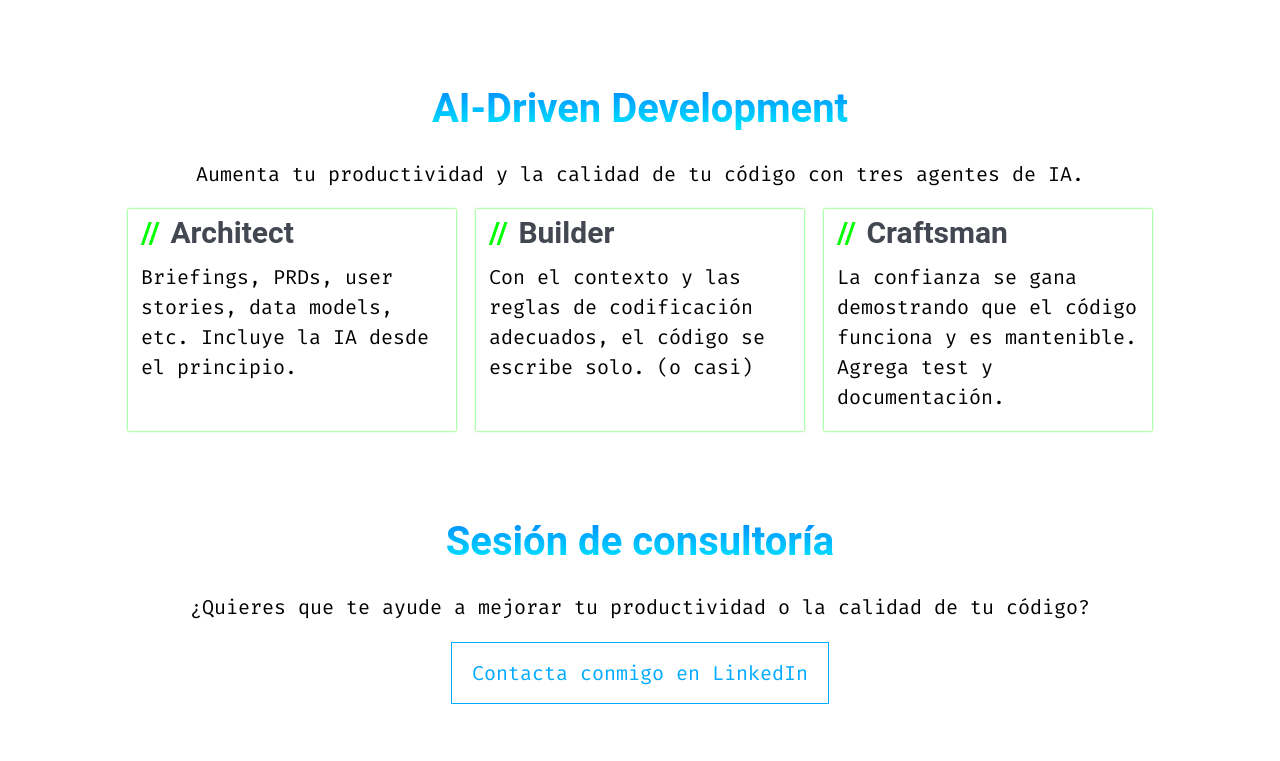
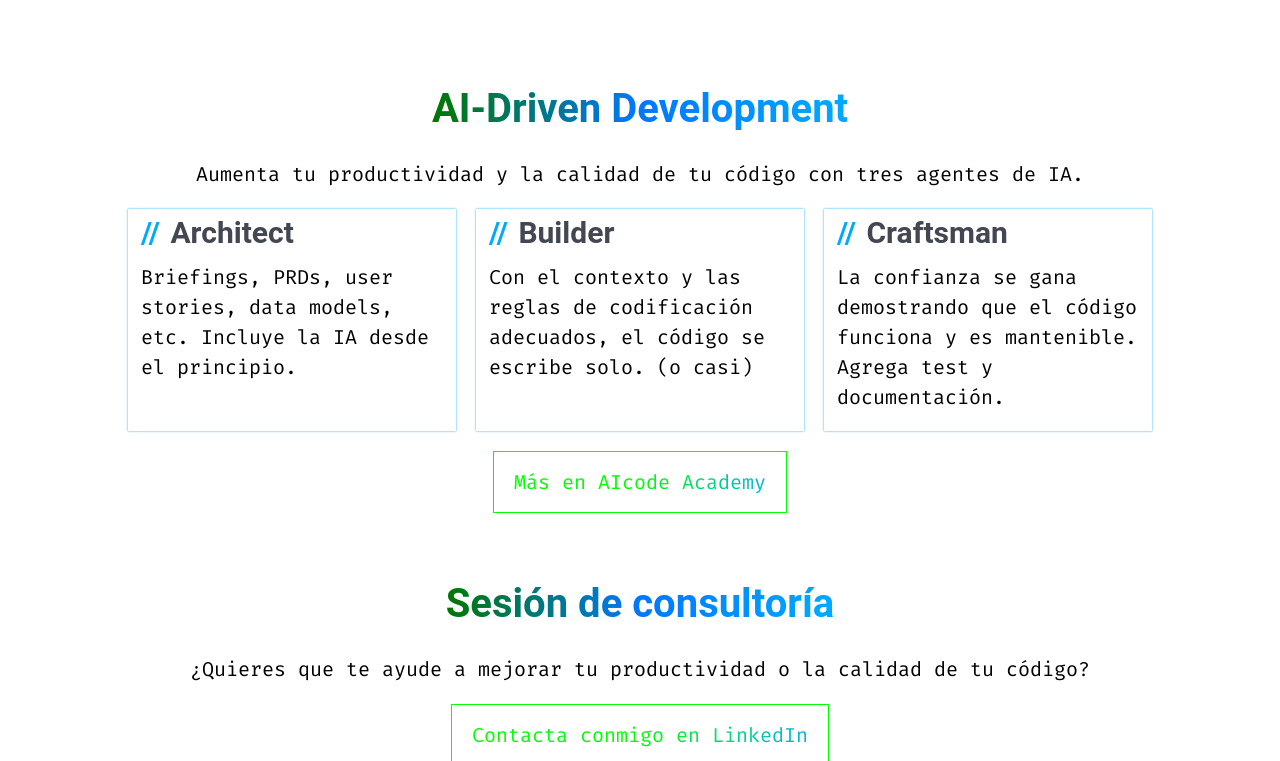
Before and after one commit to AlbertoBasalo/albertobasalo-dev, an Astro site: page /consultoria in a window 1280 px wide. Shown: the part 2039-2800 px from the top of the page. Built offline with nearby package versions, Linux system fonts and the light colour scheme; Astro itself is replaced by a stand-in of ours; a web font is replaced by a local one.

Commit message:
'Release'

```diff
--- a/src/components/BlinkCursor.astro
+++ b/src/components/BlinkCursor.astro
@@ -1,7 +1,7 @@
 <span>|</span>
 <style>
   span {
-    color: var(--pico-secondary);
+    color: var(--pico-primary);
     font-weight: bolder;
     animation: blink 2s step-end infinite;
   }
--- a/src/components/Hero.astro
+++ b/src/components/Hero.astro
@@ -17,7 +17,7 @@ const { title, subtitle, cta } = hero;
     <h1 class="color"><MatrixText text={title} /></h1>
   </header>
   <main class="center">
-    <span>{subtitle}<BlinkCursor /></span>
+    <span>{subtitle}</span>
   </main>
   {
     cta && (
@@ -33,7 +33,14 @@ const { title, subtitle, cta } = hero;
             {cta.text}
           </a>
         )}
-        {!cta.link && <h2 class="center primary">{cta.text}</h2>}
+        {!cta.link && (
+          <h2 class="center primary">
+            <span>
+              {cta.text}
+              <BlinkCursor />
+            </span>
+          </h2>
+        )}
       </footer>
     )
   }
--- a/src/components/Section.astro
+++ b/src/components/Section.astro
@@ -56,7 +56,7 @@ const id = section.title
         <a
           href={section.cta.link}
           role="button"
-          class="outline"
+          class="secondary"
           target="_blank"
         >
           {section.cta.text}
--- a/src/layouts/Footer.astro
+++ b/src/layouts/Footer.astro
@@ -26,7 +26,7 @@ const legalLinks = [
 <footer>
   <main class="grid">
     <section>
-      <h3 class="logo"><a href="/">Alberto Basalo</a></h3>
+      <h3 class="logo color"><a href="/">Alberto Basalo</a></h3>
       <h4><PrimaryComment />AI code quality.</h4>
       {
         localLinks.map((link) => (
--- a/src/layouts/Header.astro
+++ b/src/layouts/Header.astro
@@ -14,14 +14,23 @@ const navItems: NavItem[] = [
 <header>
   <nav>
     <ul>
-      <li><strong><a href="/" class="logo">Alberto Basalo</a></strong></li>
+      <li>
+        <strong><a href="/" class="logo color">Alberto Basalo</a></strong>
+      </li>
     </ul>
     <ul>
-      {navItems.map(item => (
+      {
+        navItems.map((item) => (
           <li>
-          <a href={item.href} {...item.external && { target: '_blank', rel: 'noopener' }}>{item.text}</a>
+            <a
+              href={item.href}
+              {...(item.external && { target: "_blank", rel: "noopener" })}
+            >
+              {item.text}
+            </a>
           </li>
-      ))}
+        ))
+      }
       <li>
         <span id="theme-toggle" aria-label="Toggle theme">
           <span class="light">🔳</span>
@@ -44,7 +53,7 @@ const navItems: NavItem[] = [
   const getTheme = () => htmlElement.getAttribute("data-theme");
   const setTheme = (theme) => htmlElement.setAttribute("data-theme", theme);
   const saveTheme = (theme) => localStorage.setItem("theme", theme);
-  document.getElementById('theme-toggle')?.addEventListener('click', () => {
+  document.getElementById("theme-toggle")?.addEventListener("click", () => {
     const newTheme = getTheme() === "dark" ? "light" : "dark";
     setTheme(newTheme);
     saveTheme(newTheme);
--- a/src/pages/consultoria.astro
+++ b/src/pages/consultoria.astro
@@ -127,6 +127,10 @@ const CONSULTORIA = {
           "La confianza se gana demostrando que el código funciona y es mantenible. Agrega test y documentación.",
       },
     ],
+    cta: {
+      text: "Más en AIcode Academy",
+      link: "https://aicode.academy/",
+    },
   },
   sesion: {
     title: "Sesión de consultoría",
--- a/src/pages/formacion.astro
+++ b/src/pages/formacion.astro
@@ -105,6 +105,10 @@ const FORMACION = {
           "Desarrolla y usa agentes y servicios MCP para tu proyecto.",
       },
     ],
+    cta: {
+      text: "Más en AIcode Academy",
+      link: "https://aicode.academy/",
+    },
   },
   clean: {
     title: "Buenas prácticas",
--- a/src/pages/index.astro
+++ b/src/pages/index.astro
@@ -11,4 +11,5 @@ import Hero from "../components/Hero.astro";
   <Section section={HOME.services} />
   <Section section={HOME.aidd} />
   <Section section={HOME.technologies} />
+  <Section section={HOME.us} />
 </Layout>
--- /dev/null
+++ b/src/styles/colors-green.css
@@ -0,0 +1,87 @@
+:root {
+  --ab-light-green: #00ff00;
+  --ab-green: #00aa00;
+  --ab-dark-green: #007700;
+  --ab-light-blue: #00ffff;
+  --ab-blue: #00aaff;
+  --ab-dark-blue: #0077ff;
+  --ab-white: #fff;
+  --ab-yellow: #fafa00;
+  --ab-red: #ff0000;
+  --ab-light-gray: #dddddd;
+  --ab-gray: #777777;
+  --ab-dark-gray: #333333;
+}
+
+/* dark theme */
+[data-theme="dark"] {
+  --pico-color: white;
+  --pico-background-color: black;
+  --pico-primary: var(--ab-green);
+  --pico-primary-hover: var(--ab-green);
+  --pico-primary-background: var(--ab-light-green);
+  --pico-primary-hover-background: var(--ab-green);
+  --pico-primary-inverse: black;
+  --pico-underline: var(--ab-light-green);
+  --pico-primary-underline: var(--ab-light-green);
+  --pico-secondary: var(--ab-light-blue);
+  --pico-secondary-hover: var(--ab-blue);
+  --pico-secondary-background: var(--ab-light-blue);
+  --pico-secondary-hover-background: var(--ab-blue);
+  --pico-box-shadow: 0 0 2px 0 var(--pico-primary);
+  --ab-theme-gray: var(--ab-dark-gray);
+  --ab-gradient-primary: linear-gradient(270deg, var(--ab-light-blue),
+      var(--ab-light-green));
+  --ab-gradient-secondary: linear-gradient(270deg, var(--ab-dark-blue),
+      var(--ab-light-blue));
+  color-scheme: dark;
+}
+
+/* light theme */
+[data-theme="light"],
+:root:not([data-theme="dark"]) {
+  --pico-color: black;
+  --pico-background-color: white;
+  --pico-primary: var(--ab-green);
+  --pico-primary-hover: var(--ab-light-green);
+  --pico-primary-background: var(--ab-green);
+  --pico-primary-hover-background: var(--ab-light-green);
+  --pico-primary-inverse: white;
+  --pico-underline: var(--ab-green);
+  --pico-primary-underline: var(--ab-green);
+  --pico-secondary: var(--ab-light-blue);
+  --pico-secondary-hover: var(--ab-blue);
+  --pico-secondary-background: var(--ab-light-blue);
+  --pico-secondary-hover-background: var(--ab-blue);
+  --pico-box-shadow: 0 0 2px 0 var(--pico-primary);
+  --ab-theme-gray: var(--ab-light-gray);
+  --ab-gradient-primary: linear-gradient(270deg, var(--ab-dark-blue),
+      var(--ab-dark-green));
+  --ab-gradient-secondary: linear-gradient(270deg, var(--ab-dark-blue),
+      var(--ab-light-blue));
+  color-scheme: light;
+}
+
+:root {
+  background-color: var(--pico-background-color);
+}
+
+strong,
+em,
+i,
+b {
+  color: var(--pico-color);
+}
+
+code {
+  color: var(--pico-color);
+  background-color: var(--ab-theme-gray);
+}
+
+a {
+  color: var(--pico-primary);
+}
+
+a:hover {
+  font-weight: bold;
+}
--- a/src/styles/colors.css
+++ b/src/styles/colors.css
@@ -28,16 +28,11 @@
   --pico-secondary-hover: var(--ab-green);
   --pico-secondary-background: var(--ab-light-green);
   --pico-secondary-hover-background: var(--ab-green);
-	--pico-box-shadow: 0 0 2px 0 var(--pico-secondary);
+  --pico-box-shadow: 0 0 2px 0 var(--pico-primary);
   --ab-theme-gray: var(--ab-dark-gray);
-	--ab-gradient-primary: linear-gradient(
-		var(--ab-dark-blue),
-		var(--ab-light-blue)
-	);
-	--ab-gradient-secondary: linear-gradient(
-		var(--ab-dark-green),
-		var(--ab-light-green)
-	);
+  --ab-gradient-primary: linear-gradient(90deg, var(--ab-light-green), var(--ab-light-blue), var(--ab-blue));
+  --ab-gradient-secondary: linear-gradient(90deg, var(--ab-dark-green),
+      var(--ab-dark-blue), var(--ab-blue));
   color-scheme: dark;
 }
 
@@ -47,9 +42,9 @@
   --pico-color: black;
   --pico-background-color: white;
   --pico-primary: var(--ab-blue);
-	--pico-primary-hover: var(--ab-blue);
+  --pico-primary-hover: var(--ab-light-blue);
   --pico-primary-background: var(--ab-blue);
-	--pico-primary-hover-background: var(--ab-blue);
+  --pico-primary-hover-background: var(--ab-light-blue);
   --pico-primary-inverse: white;
   --pico-underline: var(--ab-blue);
   --pico-primary-underline: var(--ab-blue);
@@ -57,16 +52,12 @@
   --pico-secondary-hover: var(--ab-green);
   --pico-secondary-background: var(--ab-light-green);
   --pico-secondary-hover-background: var(--ab-green);
-	--pico-box-shadow: 0 0 2px 0 var(--pico-secondary);
+  --pico-box-shadow: 0 0 2px 0 var(--pico-primary);
   --ab-theme-gray: var(--ab-light-gray);
-	--ab-gradient-primary: linear-gradient(
-		var(--ab-dark-blue),
-		var(--ab-light-blue)
-	);
-	--ab-gradient-secondary: linear-gradient(
-		var(--ab-dark-green),
-		var(--ab-light-green)
-	);
+  --ab-gradient-primary: linear-gradient(90deg, var(--ab-dark-green),
+      var(--ab-dark-blue), var(--ab-blue));
+  --ab-gradient-secondary: linear-gradient(90deg, var(--ab-light-green),
+      var(--ab-light-green), var(--ab-blue));
   color-scheme: light;
 }
 
@@ -86,13 +77,10 @@ code {
   background-color: var(--ab-theme-gray);
 }
 
+a {
+  color: var(--pico-primary);
+}
+
 a:hover {
-	background: linear-gradient(
-		var(--pico-primary-background),
-		var(--pico-primary-underline)
-	);
-	-webkit-background-clip: text;
-	background-clip: text;
-	-webkit-text-fill-color: transparent;
   font-weight: bold;
 }
--- a/src/styles/custom.css
+++ b/src/styles/custom.css
@@ -21,7 +21,7 @@
 }
 
 .comment {
-  color: var(--pico-secondary);
+  color: var(--pico-primary);
   margin-right: 1%;
 }
 
```
Also changed, not shown: src/content/home.content.ts (+16 -5 lines), 10 other files. Lines whose indentation alone changed are shown as unchanged.
